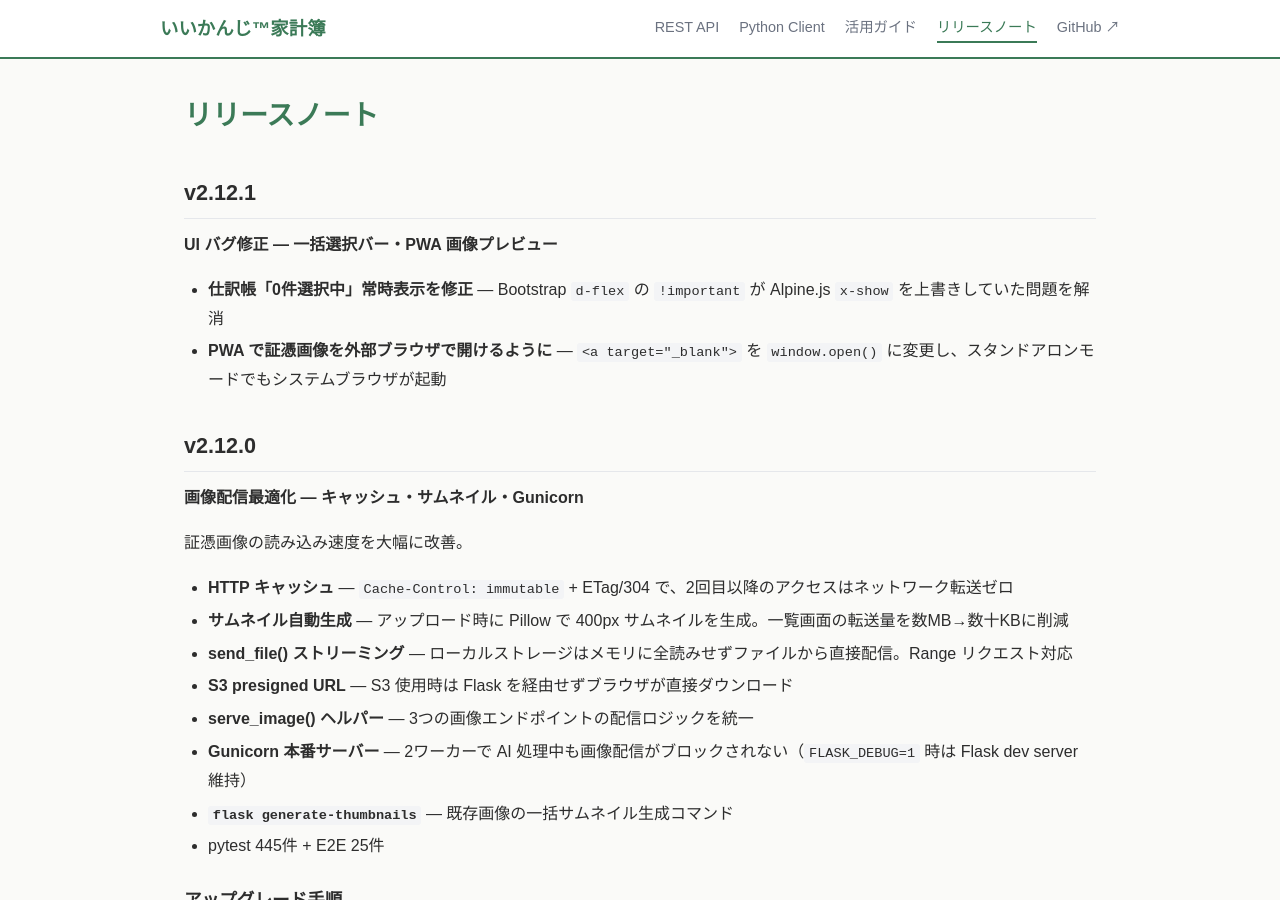
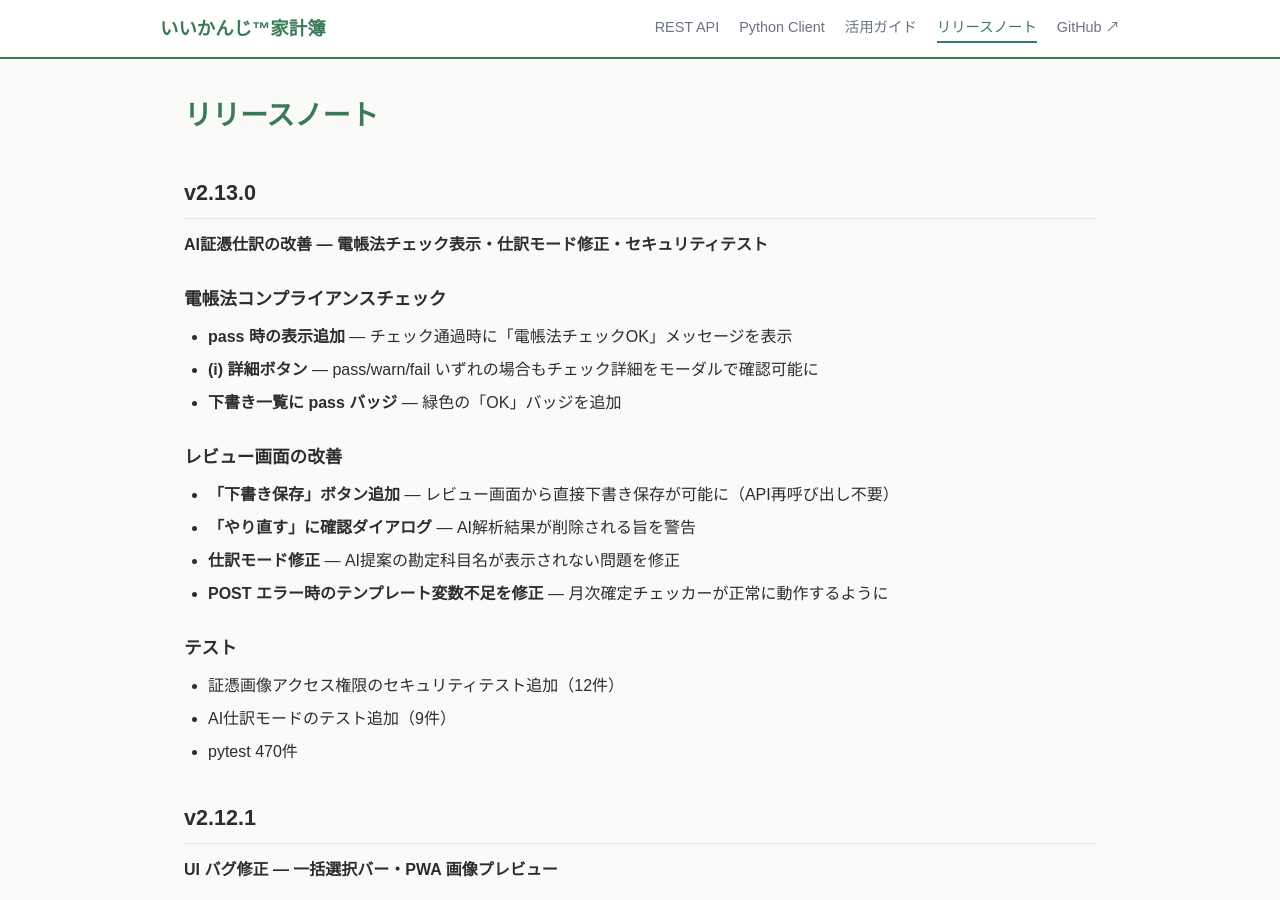
Before and after one commit to nananek/iikanji-kakeibo, a Jekyll site: the page built from docs/releases.md, in a window 1280 px wide and 900 px high. Built offline with Jekyll 4.4.1, drawn with Linux system fonts in a browser that asks for light colours.

Commit message:
release: v2.13.0 — AI証憑仕訳の改善
Co-Authored-By: Claude Opus 4.6 <noreply@anthropic.com>

```diff
--- a/docs/releases.md
+++ b/docs/releases.md
@@ -4,6 +4,29 @@ title: リリースノート
 ---
 
 # リリースノート
+
+## v2.13.0
+
+**AI証憑仕訳の改善 — 電帳法チェック表示・仕訳モード修正・セキュリティテスト**
+
+### 電帳法コンプライアンスチェック
+
+- **pass 時の表示追加** — チェック通過時に「電帳法チェックOK」メッセージを表示
+- **(i) 詳細ボタン** — pass/warn/fail いずれの場合もチェック詳細をモーダルで確認可能に
+- **下書き一覧に pass バッジ** — 緑色の「OK」バッジを追加
+
+### レビュー画面の改善
+
+- **「下書き保存」ボタン追加** — レビュー画面から直接下書き保存が可能に（API再呼び出し不要）
+- **「やり直す」に確認ダイアログ** — AI解析結果が削除される旨を警告
+- **仕訳モード修正** — AI提案の勘定科目名が表示されない問題を修正
+- **POST エラー時のテンプレート変数不足を修正** — 月次確定チェッカーが正常に動作するように
+
+### テスト
+
+- 証憑画像アクセス権限のセキュリティテスト追加（12件）
+- AI仕訳モードのテスト追加（9件）
+- pytest 470件
 
 ## v2.12.1
 
```
Also changed, not shown: 1 other file.
